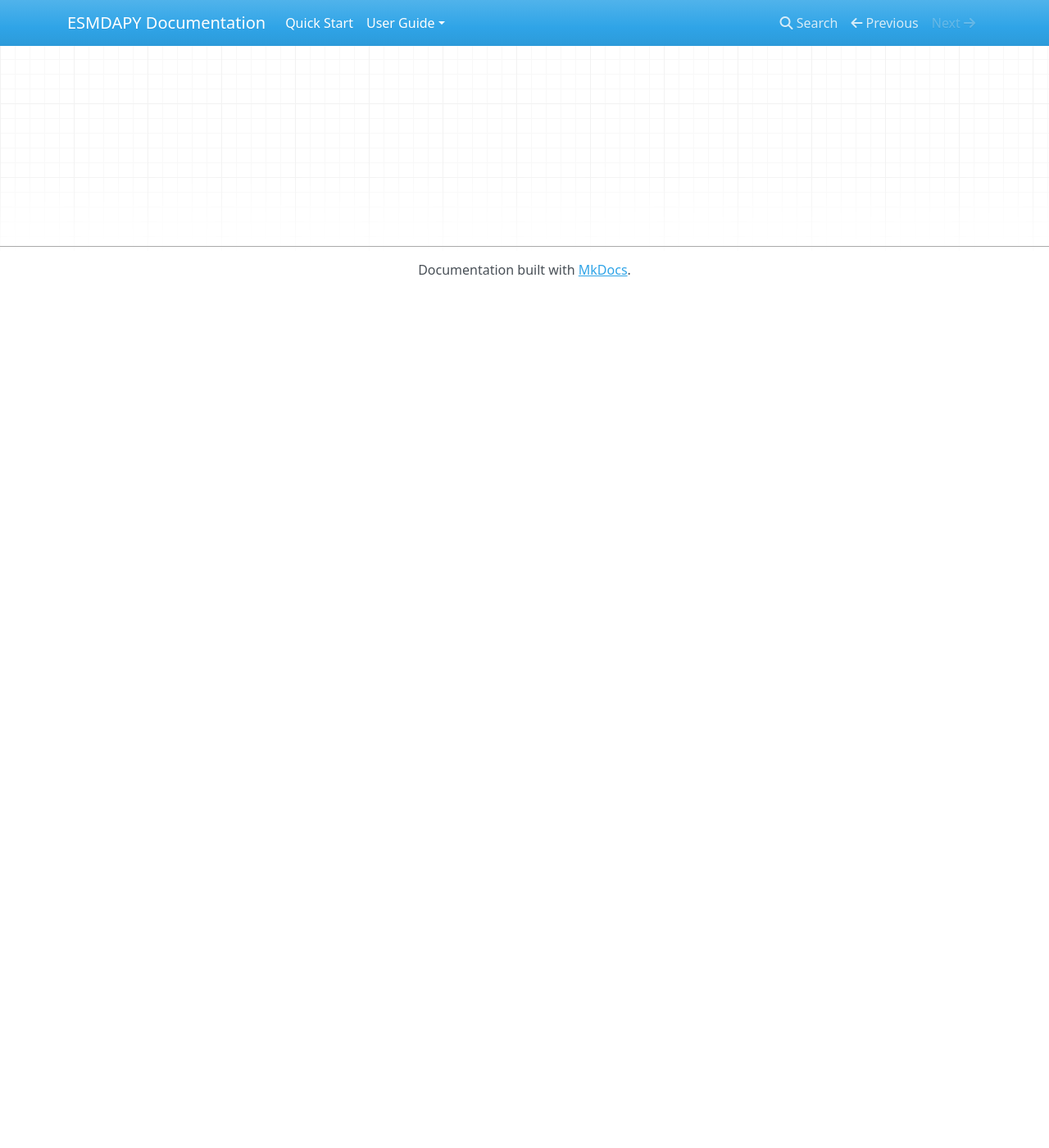
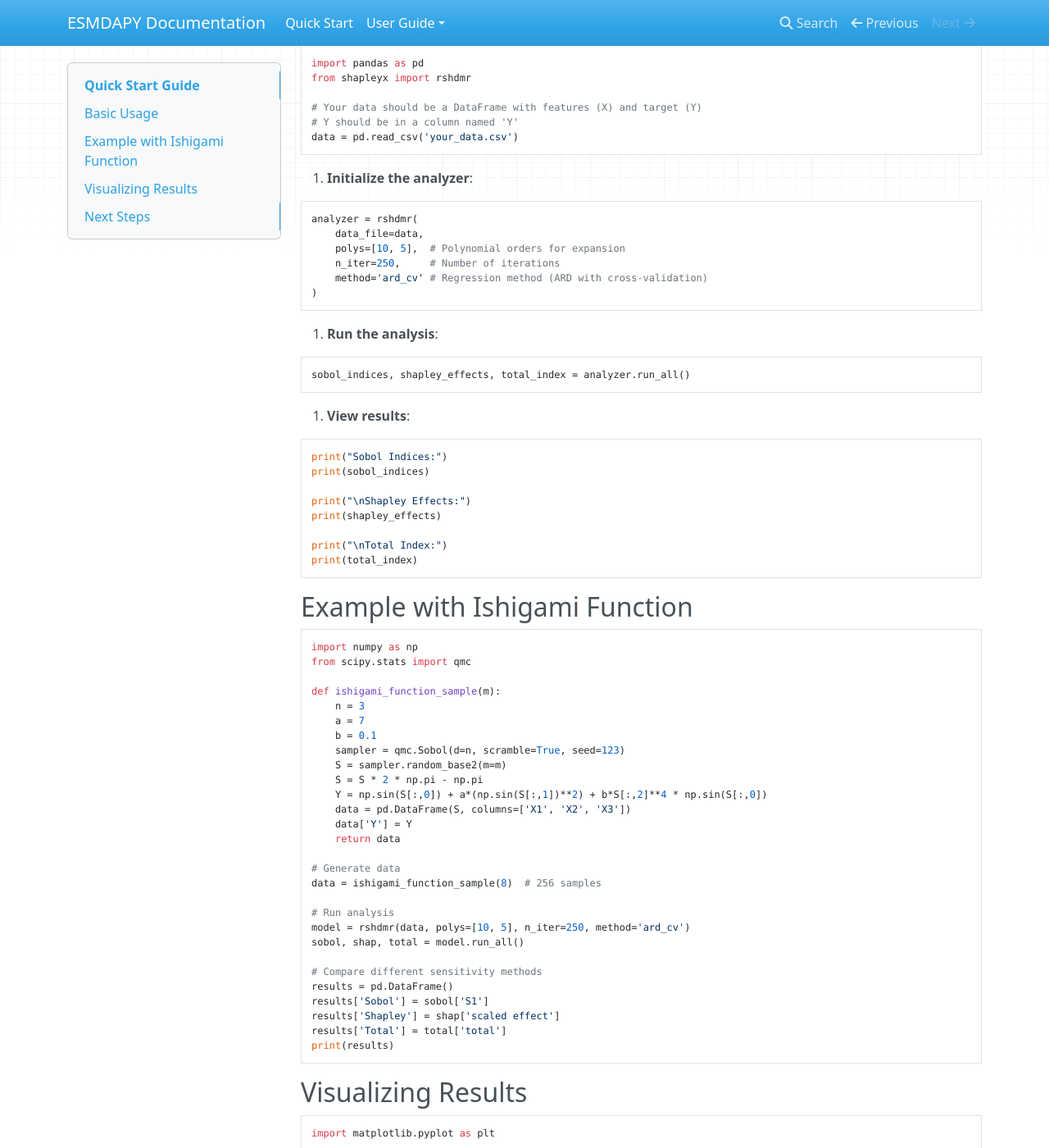
Before and after one commit to frbennett/shapleyx, an MkDocs documentation site: the page built from docs/quick_start.md, in a window 1280 px wide and 1400 px high, scrolled down 206 px. Shown: the whole window at 82% size. Built offline with MkDocs 1.6.1, drawn with Linux system fonts in a browser that asks for light colours; nearby versions of some CDN libraries; before the commit the page ends 900 px from its top, so only the background shows below that; some of the changed text lies outside the part shown.

````diff
--- a/docs/quick_start.md
+++ b/docs/quick_start.md
@@ -1,3 +1,98 @@
-# The Rosenbrock
+# Quick Start Guide
 
-Before we start to calibrate a real model, we start with some numerical optimization pro
+This guide will walk you through a basic sensitivity analysis using ShapleyX.
+
+## Basic Usage
+
+1. **Import the package and prepare your data**:
+```python
+import pandas as pd
+from shapleyx import rshdmr
+
+# Your data should be a DataFrame with features (X) and target (Y)
+# Y should be in a column named 'Y'
+data = pd.read_csv('your_data.csv')
+```
+
+2. **Initialize the analyzer**:
+```python
+analyzer = rshdmr(
+    data_file=data,
+    polys=[10, 5],  # Polynomial orders for expansion
+    n_iter=250,     # Number of iterations
+    method='ard_cv' # Regression method (ARD with cross-validation)
+)
+```
+
+3. **Run the analysis**:
+```python
+sobol_indices, shapley_effects, total_index = analyzer.run_all()
+```
+
+4. **View results**:
+```python
+print("Sobol Indices:")
+print(sobol_indices)
+
+print("\nShapley Effects:")
+print(shapley_effects)
+
+print("\nTotal Index:")
+print(total_index)
+```
+
+## Example with Ishigami Function
+
+```python
+import numpy as np
+from scipy.stats import qmc
+
+def ishigami_function_sample(m):
+    n = 3
+    a = 7
+    b = 0.1
+    sampler = qmc.Sobol(d=n, scramble=True, seed=123)
+    S = sampler.random_base2(m=m)
+    S = S * 2 * np.pi - np.pi
+    Y = np.sin(S[:,0]) + a*(np.sin(S[:,1])**2) + b*S[:,2]**4 * np.sin(S[:,0])
+    data = pd.DataFrame(S, columns=['X1', 'X2', 'X3'])
+    data['Y'] = Y
+    return data
+
+# Generate data
+data = ishigami_function_sample(8)  # 256 samples
+
+# Run analysis
+model = rshdmr(data, polys=[10, 5], n_iter=250, method='ard_cv')
+sobol, shap, total = model.run_all()
+
+# Compare different sensitivity methods
+results = pd.DataFrame()
+results['Sobol'] = sobol['S1']
+results['Shapley'] = shap['scaled effect']
+results['Total'] = total['total']
+print(results)
+```
+
+## Visualizing Results
+
+```python
+import matplotlib.pyplot as plt
+
+# Plot Sobol indices
+sobol.plot(kind='bar')
+plt.title('Sobol Indices')
+plt.ylabel('Sensitivity')
+plt.show()
+
+# Plot Shapley effects
+shap.plot(kind='bar')
+plt.title('Shapley Effects')
+plt.ylabel('Sensitivity')
+plt.show()
+```
+
+## Next Steps
+- Explore advanced options in the [API Reference](api.md)
+- Learn about the theoretical foundations in [Theory Background](theory.md)
+- Try the [example notebooks](../Examples/)
````
Also changed, not shown: Examples/chat_2025_03_11_18_41_35.md (+82 -65 lines), README.md (+49 -11 lines), docs/api.md (added, +137 -0 lines), docs/theory.md (+99 -8 lines), 7 other files.
